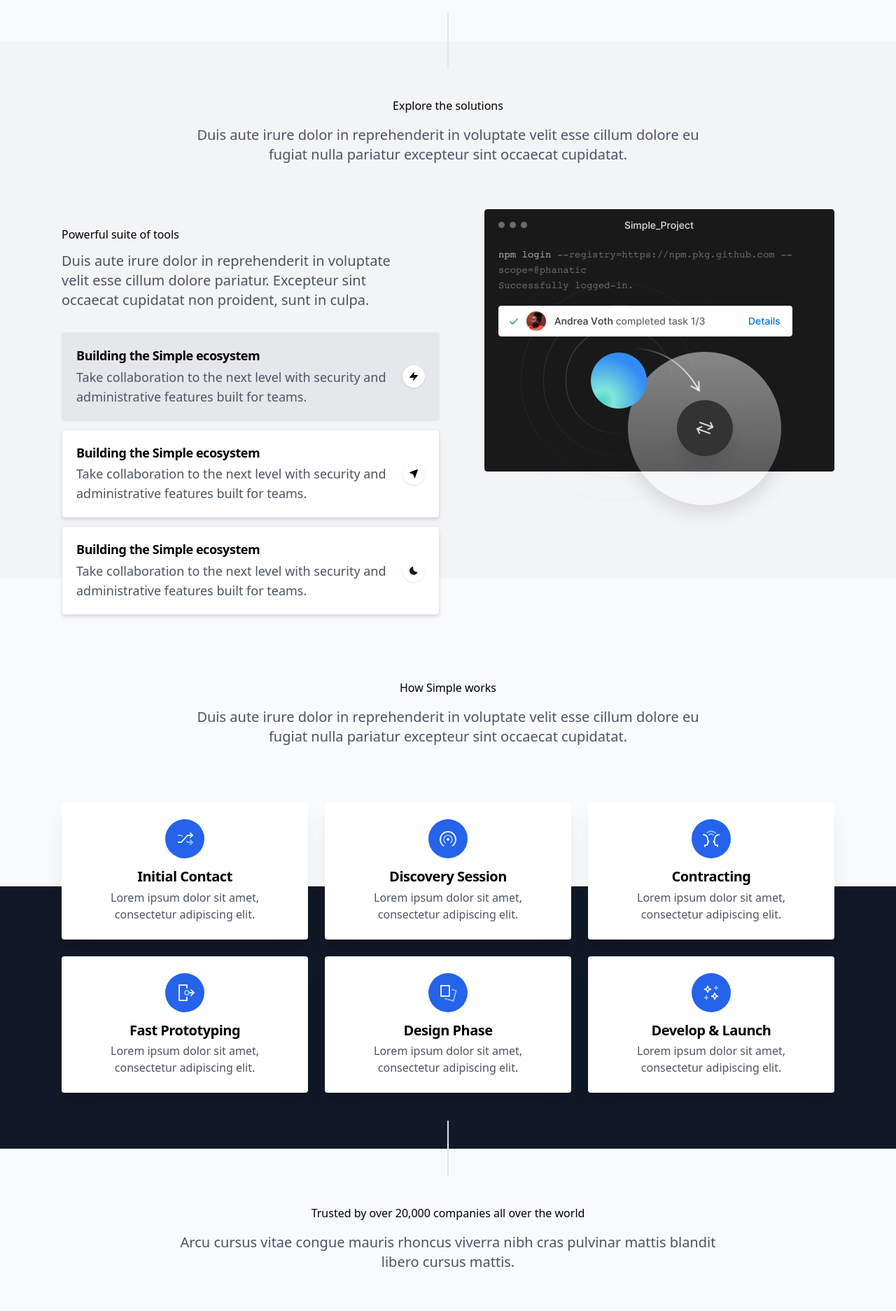
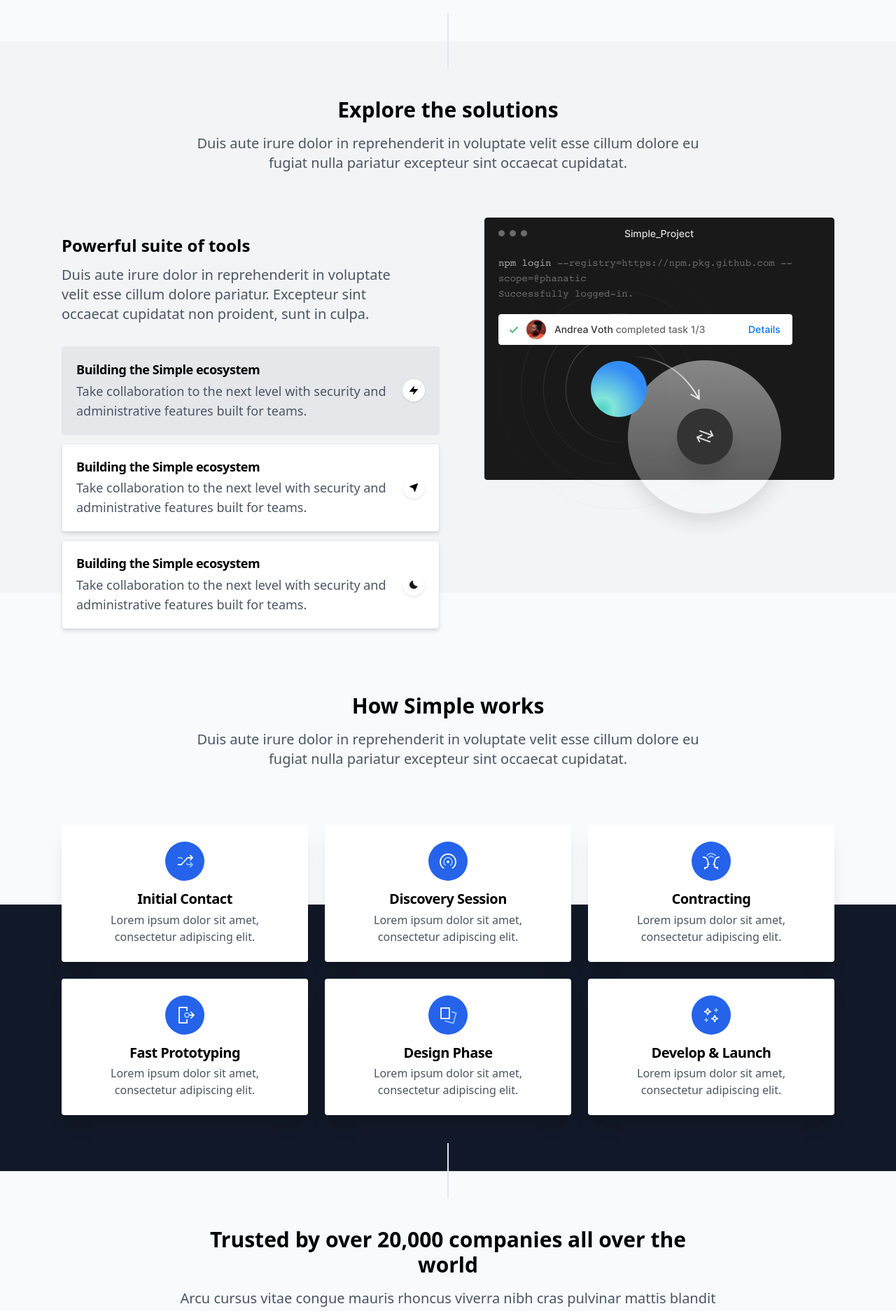
Before and after one commit to xdguido/nextjs-landing-template, a Next.js app: page / in a window 1280 px wide. Shown: the part 760-2634 px from the top of the page at 70% size. Built offline with nearby package versions, Linux system fonts and the light colour scheme.

Commit message:
headers styles

```diff
--- a/components/features.tsx
+++ b/components/features.tsx
@@ -31,7 +31,7 @@ export default function Features() {
                 <div className="pt-12 md:pt-20">
                     {/* Section header */}
                     <div className="max-w-3xl mx-auto text-center pb-12 md:pb-16">
-                        <h1 className="h2 mb-4">Explore the solutions</h1>
+                        <h1 className="text-3xl font-bold mb-4">Explore the solutions</h1>
                         <p className="text-xl text-gray-600">
                             Duis aute irure dolor in reprehenderit in voluptate velit esse cillum
                             dolore eu fugiat nulla pariatur excepteur sint occaecat cupidatat.
@@ -46,7 +46,7 @@ export default function Features() {
                             data-aos="fade-right"
                         >
                             <div className="md:pr-4 lg:pr-12 xl:pr-16 mb-8">
-                                <h3 className="h3 mb-3">Powerful suite of tools</h3>
+                                <h3 className="text-2xl font-bold mb-3">Powerful suite of tools</h3>
                                 <p className="text-xl text-gray-600">
                                     Duis aute irure dolor in reprehenderit in voluptate velit esse
                                     cillum dolore pariatur. Excepteur sint occaecat cupidatat non
--- a/components/featuresBlocks.tsx
+++ b/components/featuresBlocks.tsx
@@ -12,7 +12,7 @@ export default function FeaturesBlocks() {
                 <div className="py-12 md:py-20">
                     {/* Section header */}
                     <div className="max-w-3xl mx-auto text-center pb-12 md:pb-20">
-                        <h2 className="h2 mb-4">How Simple works</h2>
+                        <h2 className="text-3xl font-bold mb-4">How Simple works</h2>
                         <p className="text-xl text-gray-600">
                             Duis aute irure dolor in reprehenderit in voluptate velit esse cillum
                             dolore eu fugiat nulla pariatur excepteur sint occaecat cupidatat.
--- a/components/newsletter.tsx
+++ b/components/newsletter.tsx
@@ -97,7 +97,9 @@ export default function Newsletter() {
                         <div className="relative flex flex-col lg:flex-row justify-between items-center">
                             {/* CTA content */}
                             <div className="text-center lg:text-left lg:max-w-xl">
-                                <h3 className="h3 text-white mb-2">Powering your business</h3>
+                                <h3 className="text-2xl font-bold text-white mb-2">
+                                    Powering your business
+                                </h3>
                                 <p className="text-gray-300 text-lg mb-6">
                                     Lorem ipsum dolor sit amet consectetur adipisicing elit nemo
                                     expedita voluptas culpa sapiente.
--- a/components/testimonials.tsx
+++ b/components/testimonials.tsx
@@ -32,7 +32,7 @@ export default function Testimonials() {
                 <div className="py-12 md:py-20">
                     {/* Section header */}
                     <div className="max-w-3xl mx-auto text-center pb-12 md:pb-16">
-                        <h2 className="h2 mb-4">
+                        <h2 className="text-3xl font-bold mb-4">
                             Trusted by over 20,000 companies all over the world
                         </h2>
                         <p className="text-xl text-gray-600" data-aos="zoom-y-out">
```
